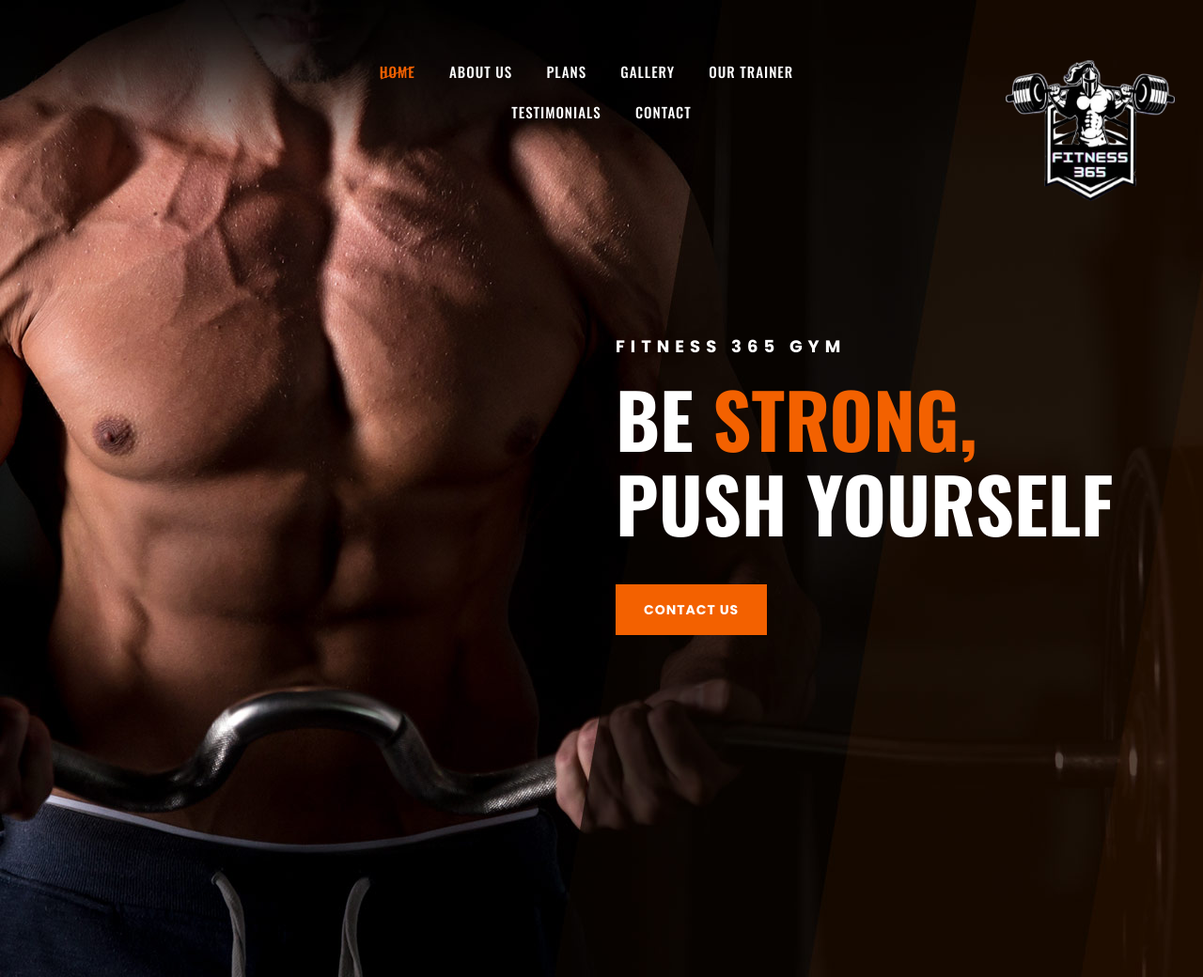
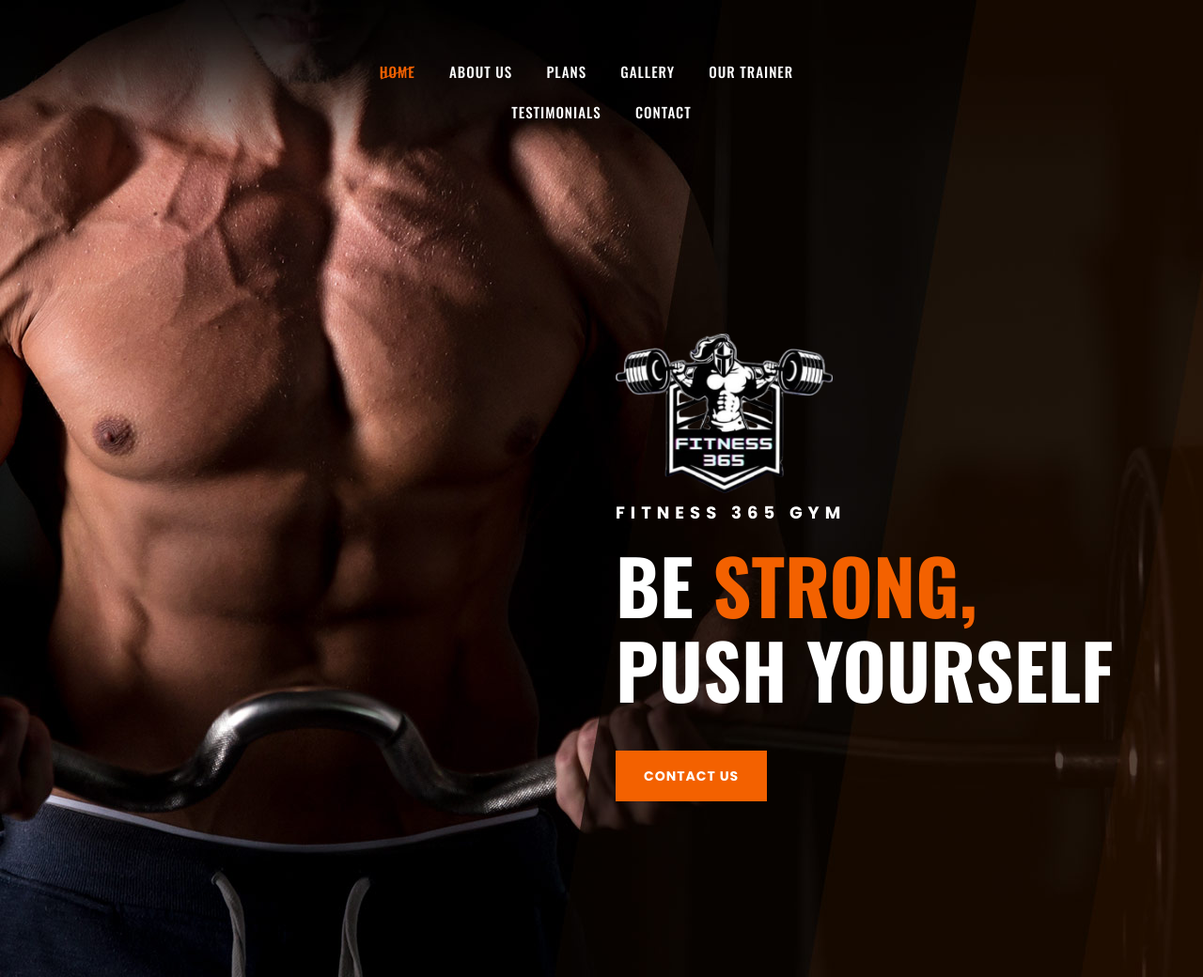
Before and after one commit to Vignesh772/fitness365_website, a plain HTML site: page index.html in a window 1280 px wide. Shown: the top 1040 px of the page at 94% size. Drawn offline with nearby package versions, Linux system fonts and the light colour scheme; a web font is replaced by a local one.

Commit message:
logo reposition

```diff
--- a/index.html
+++ b/index.html
@@ -82,11 +82,7 @@
                 <div class="col-lg-3">
                     <div class="top-option">
 
-                        <div class="logo">
-                        <a href="./index.html">
-                            <img src="img/logo_plain_bg.png" alt="" width="180" height="150">
-                        </a>
-                    </div>
+
                     </div>
                 </div>
             </div>
@@ -105,8 +101,13 @@
                     <div class="row">
                         <div class="col-lg-6 offset-lg-6">
                             <div class="hi-text">
+                                <div class="logo">
+                        <a href="./index.html">
+                            <img src="img/logo_plain_bg.png" alt="" width="200" height="170">
+                        </a>
+                    </div>
                                 <span>Fitness 365 Gym</span>
-                                <h1>Be <strong>strong,</strong> Push Yourself</h1>
+                                <h1>Be <strong>strong, </strong> Push Yourself</h1>
                                 <a href="#contact" class="primary-btn">Contact Us</a>
                             </div>
                         </div>
```
